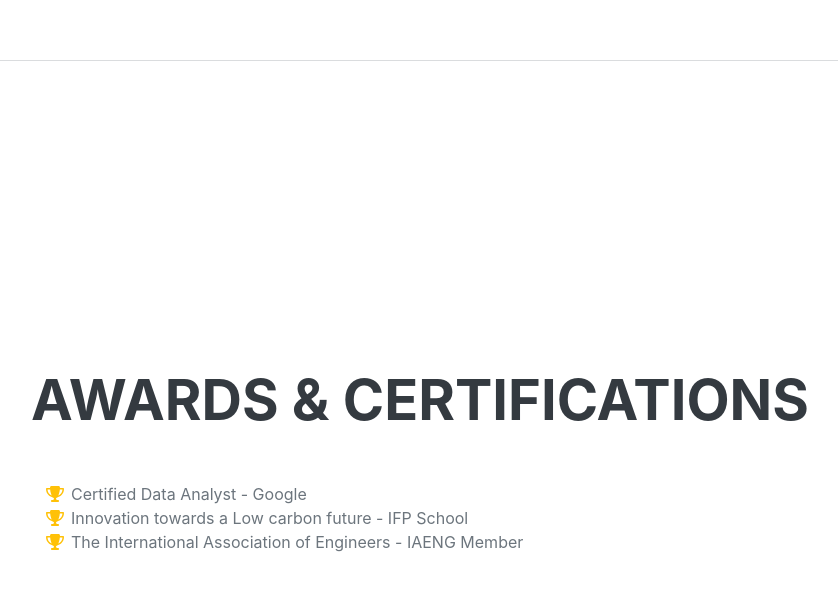
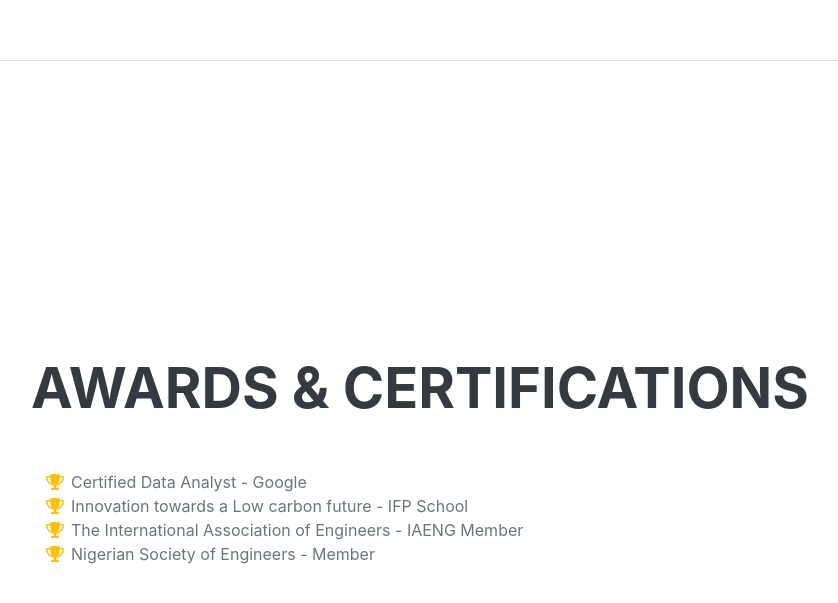
Before and after one commit to james-agbonz/ProjectManager, a plain HTML site: page index.html in a window 1280 px wide. Shown: the part 4181-4784 px from the top of the page, without its empty margins (289-1127 px from the left). Drawn offline with nearby package versions, Linux system fonts and the light colour scheme; a web font is replaced by a local one.

Commit message:
Update index.html

```diff
--- a/index.html
+++ b/index.html
@@ -182,6 +182,10 @@
                             <span class="fa-li"><i class="fas fa-trophy text-warning"></i></span>
                             The International Association of Engineers - IAENG Member
                         </li>
+                        <li>
+                            <span class="fa-li"><i class="fas fa-trophy text-warning"></i></span>
+                            Nigerian Society of Engineers - Member
+                        </li>
                     </ul>
                 </div>
             </section>
```
